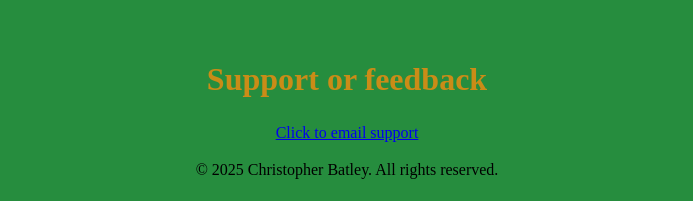
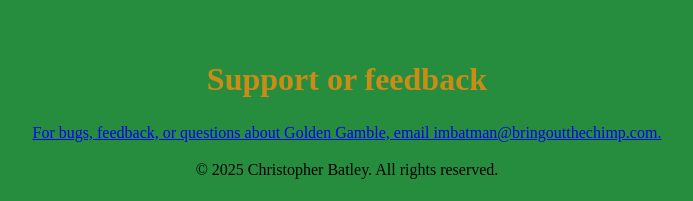
Before and after one commit to ChrisBatley/golden-gamble-privacy-policy, a plain HTML site: page support.html in a window 1280 px wide. Shown: the part 599-800 px from the top of the page, without its empty margins (293-986 px from the left). Drawn offline with Linux system fonts and the light colour scheme.

Commit message:
Update support email link with additional context

```diff
--- a/support.html
+++ b/support.html
@@ -30,7 +30,7 @@
                 <td style="text-align:center"><h1 style="color: #ca8c17">Support or feedback</h1></Td>
             </tr>
             <tr>
-                <td style="text-align:center"><a href="mailto:imbatman@bringoutthechimp.com">Click to email support</a></td>
+                <td style="text-align:center"><a href="mailto:imbatman@bringoutthechimp.com">For bugs, feedback, or questions about Golden Gamble, email imbatman@bringoutthechimp.com.</a></td>
             </tr>
 
         </table>
```
